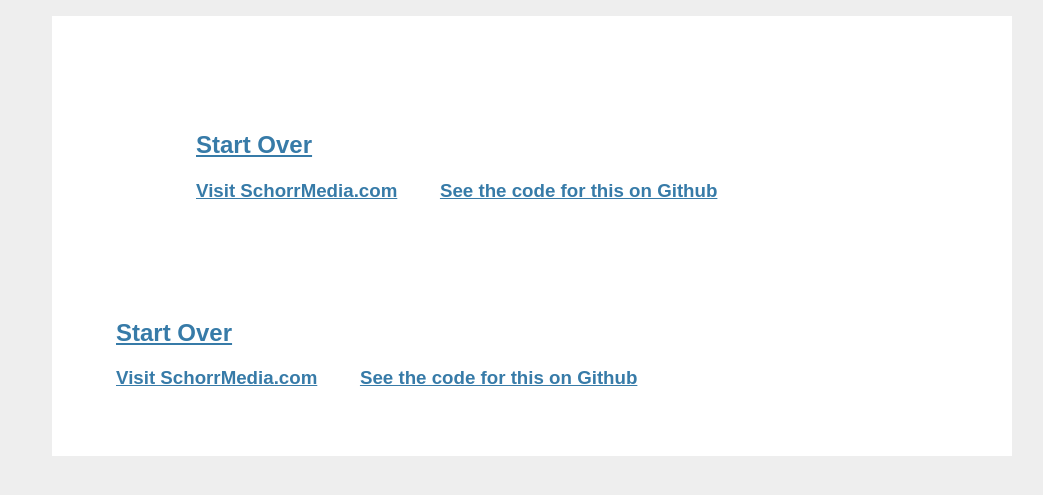
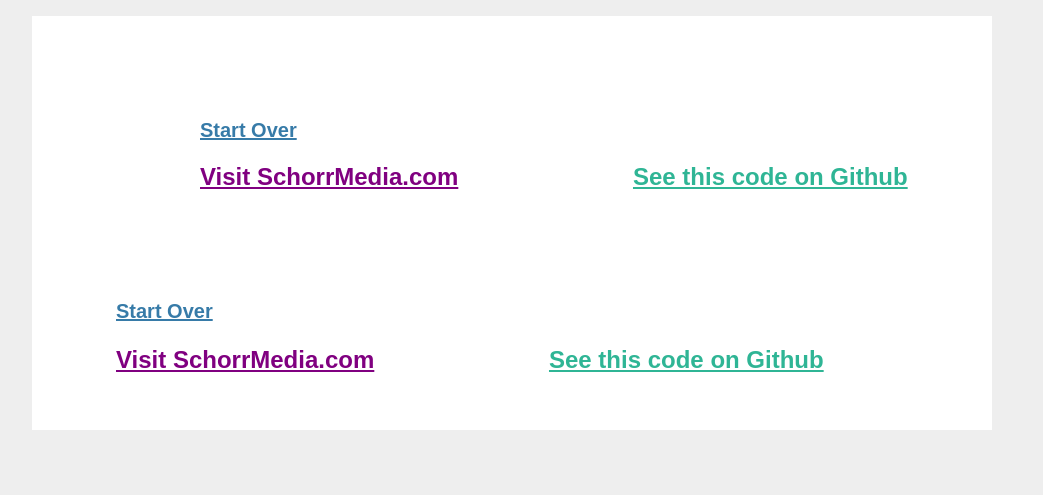
Before and after one commit to nmschorr/linkcheck, a Flask app: template templates/indexnn.html in a window 1280 px wide. Shown: the top 495 px of the page, without its empty margins (44-1087 px from the left). Run offline with Flask 2, Linux system fonts and the light colour scheme; the template is opened without the code that fills it, so the values that code supplies are empty; some libraries are stand-ins or nearby versions.

Commit message:
Fixed some broken things.
Signed-off-by: nmschorr <nancyschorr@yahoo.com>

```diff
--- a/app_support_code.py
+++ b/app_support_code.py
@@ -13,7 +13,7 @@
 
     @classmethod
     def datalines(cls, filey, data, special=0):
-        first = "BAD LINK-->  "
+        first = "<br>BAD LINK-->  "
         sec = "<br><span id='errline'>&nbsp;*** ERROR-->  "
         third = "&emsp;&emsp;---> Found on: "
         fourth = "Here are your broken links:"
--- a/templates/indexnn.html
+++ b/templates/indexnn.html
@@ -16,10 +16,13 @@
 
 .bodstyle {
         margin-left:5em;
-        line-height:1.4;
+        line-height:1.5;
+        font-size:12px;
+
         }
 
 h4 {
+     font-size:15px;
      color: #003399;
      font-family:"Arial", "Helvetica Neue", Helvetica, sans-serif;
      font-weight: 700;
@@ -33,6 +36,7 @@
         }
 
 .cstyle {
+     font-size:14px;
      padding-top:2em;
      padding-bottom:2em;
      margin-left:5em;
@@ -40,7 +44,8 @@
 }
 
 h3 {
-    color:#36d1af;
+    color:#2FB595;
+    font-size:24px;
     }
 
 
@@ -76,12 +81,12 @@
 <div id="content"></div>
 
 </div>
-<div style="padding-left:4em;padding-bottom:3em; font-family: Arial, Helvetica, sans-serif;">
-<h2 style="color:purple"><a href="https://jetgal.pythonanywhere.com">Start Over</a></h2><p></p>
+<div style="padding-left:7em;padding-bottom:3em; font-family: Avant Garde, sans-serif;">
+<h2 style="color:blue;font-size:20px"><a href="https://jetgal.pythonanywhere.com">Start Over</a></h2><p></p>
 
-<h3><a href="http://schorrmedia.com">Visit SchorrMedia.com</a>
-<span style="padding-left:2em"></span>
-<a href="https://github.com/nmschorr/linkcheck">See the code for this on Github</a></h3>
+<h3><a  style="color:purple;"href="http://schorrmedia.com">Visit SchorrMedia.com</a>
+<span style="padding-left:7em"></span>
+<a href="https://github.com/nmschorr/linkcheck" style="color:#2FB595;">See this code on Github</a></h3>
 
 
 </div>
```
